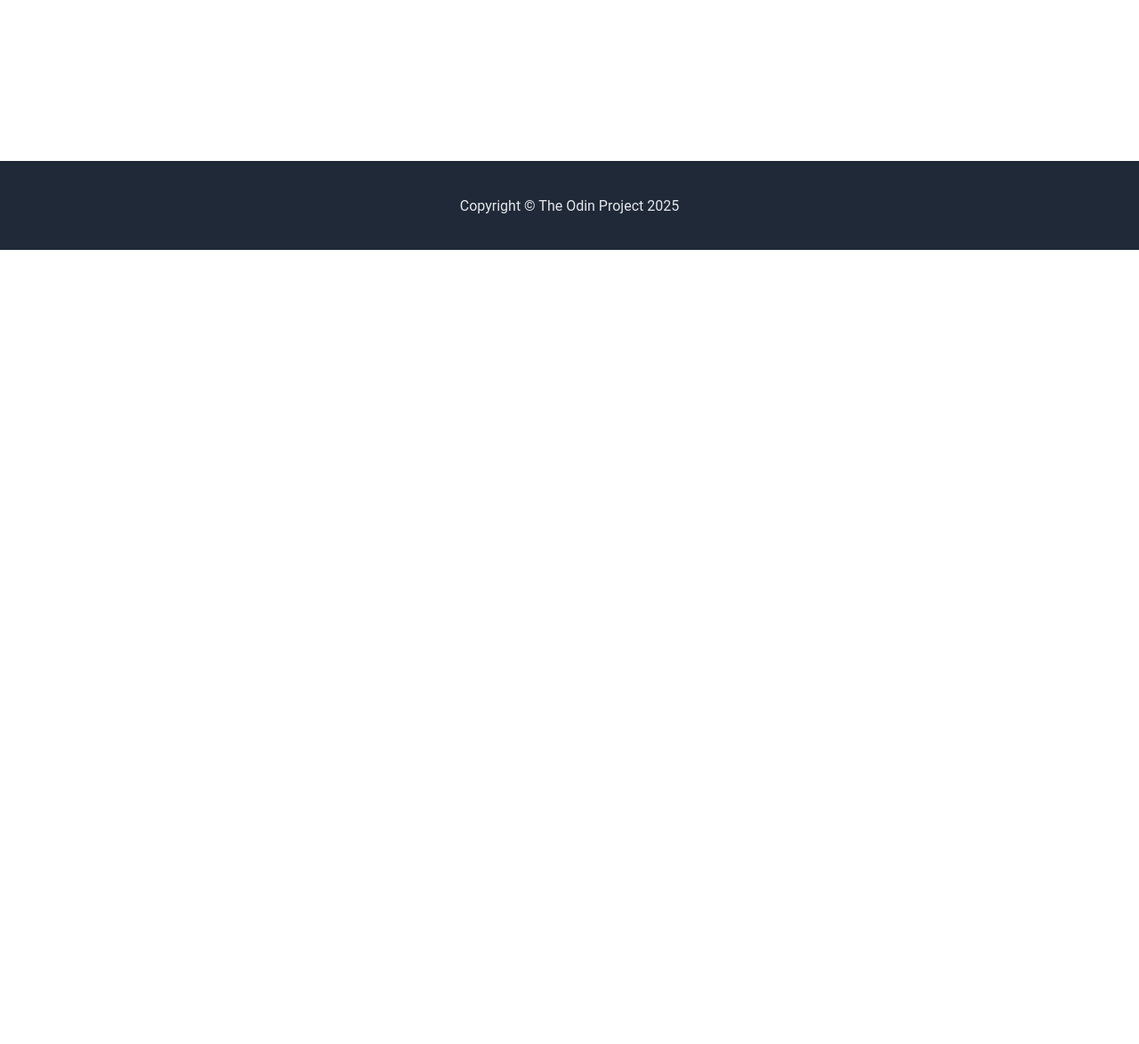
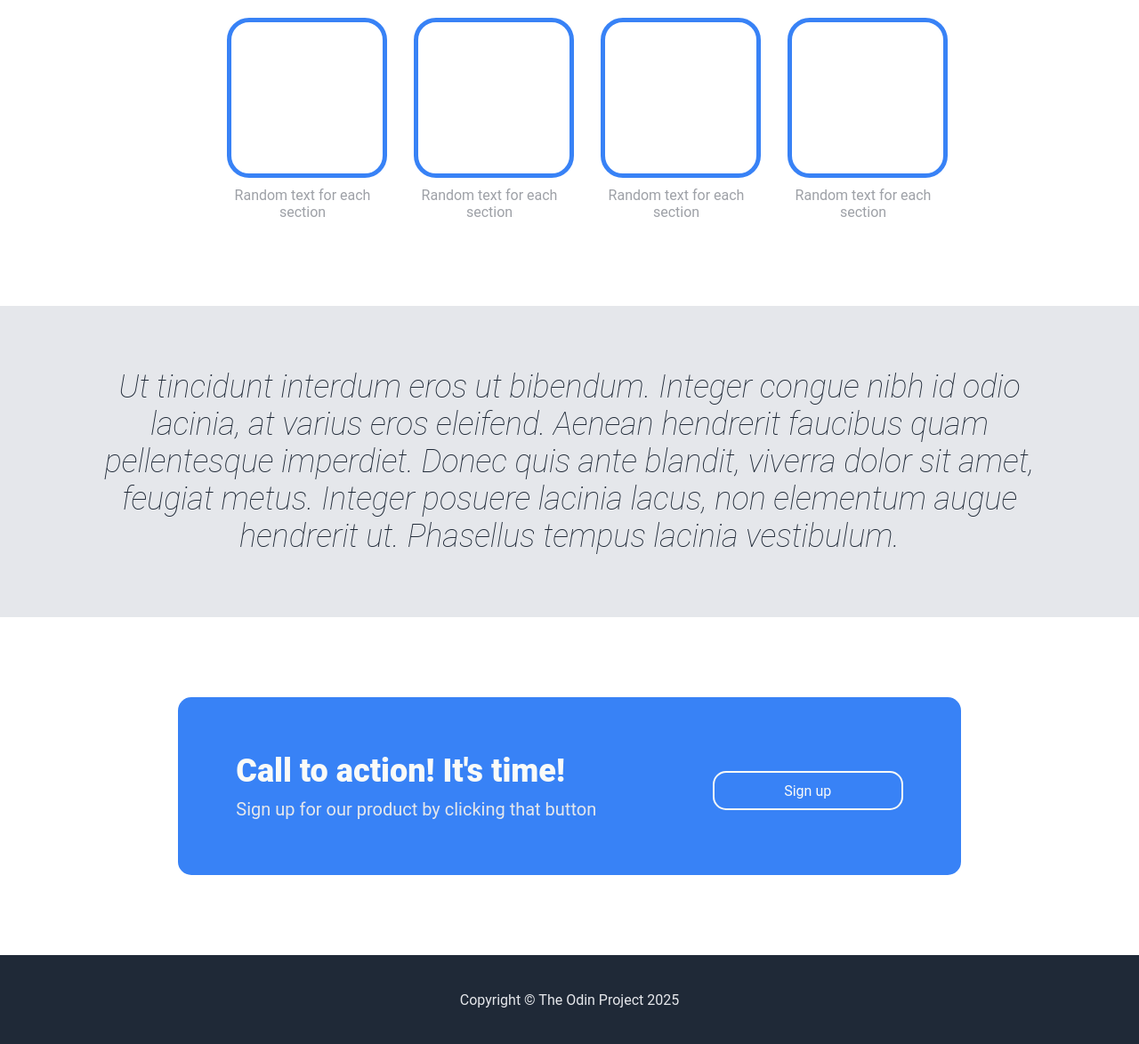
Before and after one commit to yanhackcode15/landingpage, a plain HTML site: page index.html in a window 1280 px wide. Shown: the part 519-1693 px from the top of the page at 89% size. Before the commit the page ends 800 px from the top, so only its background shows below. Drawn offline with Linux system fonts and the light colour scheme.

Commit message:
complete

```diff
--- a/index.css
+++ b/index.css
@@ -53,5 +53,97 @@ body {
 }
 
 .hero {
+    display: flex;
+    padding: 80px 80px 80px 40px;
+    gap: 20px;
+}
 
+.hero .title {
+    font-size: 48px;
+    font-weight: 900;
 }
+.hero img {
+    width: 900px;
+}
+.hero .text {
+    font-size: 18px;
+    margin: 10px 0px;
+    color: #E5E7EB;
+}
+button {
+    all: unset;
+    cursor: pointer;
+    background-color: #3882F6;
+    width: 120px;
+    height: 30px;
+    border-radius: 10px;
+    text-align: center;
+    padding: 2px 10px;
+    margin-top: 10px;
+}
+
+.info {
+    display: flex;
+    flex-direction: column;
+    align-items: center;
+    padding: 70px 0px;
+}
+
+.info .square {
+    height: 170px;
+    width: 170px;
+    border: 5px solid #3882F6;
+    border-radius: 25px;
+    margin: 0px 10px;
+}
+.info .title {
+    color: #1F2937;
+    font-size: 36px;
+    font-weight: 900;
+    margin: 20px;
+}
+.info .text {
+    width: 170px;
+    margin: 0px 10px;
+    color: #9ea1a7;
+    margin: 10px 10px;
+    text-align: center;
+}
+
+.quote {
+    background-color: #E5E7EB;
+    color: #1F2937;
+    font-size: 36px;
+    font-style: italic;
+    font-weight: lighter;
+    text-align: center;
+    padding: 70px 90px;
+}
+
+.signup {
+    background-color: #3882F6;
+    margin: 90px 200px;
+    display: flex;
+    justify-content: space-around;
+    align-items: center;
+    border-radius: 15px;
+    height: 200px;
+}
+.signup .text {
+    color: #E5E7EB;
+    font-size: 20px;
+    padding-top: 10px;
+}
+
+
+.signup .title {
+    font-size: 36px;
+    font-weight: 900;
+}
+.signup button {
+    border: 2px solid #F9FAF8;
+    border-radius: 15px;
+    width: 170px;
+    height: 30px;
+    padding: 5px 20px;
+}
--- a/index.html
+++ b/index.html
@@ -18,19 +18,43 @@
             </ul>
         </div>
         <div class="hero">
-            <div class="title">This website is awesome</div>
-            <div class="text">This website has some subtext that describes this website and add more information to let user know about what it does</div>
-            <button class="button"></button>
-            <img class="hero_image">
+            <div class="left_hero">
+                <div class="title">This website is awesome</div>
+                <div class="text">This website has some subtext that describes this website and add more information to let user know about what it does</div>
+                <button class="button">Sign up</button>
+            </div>
+            <img class="hero_image" src="blank.jpg">
         </div>
         <div class="info">
-
+            <div class="title">Some random info</div>
+            <ul>
+                <li>
+                    <div class="square"></div>
+                    <div class="text">Random text for each section</div>
+                </li>
+                <li>
+                    <div class="square"></div>
+                    <div class="text">Random text for each section</div>
+                </li>
+                <li>
+                    <div class="square"></div>
+                    <div class="text">Random text for each section</div>
+                </li>
+                <li>
+                    <div class="square"></div>
+                    <div class="text">Random text for each section</div>
+                </li>
+            </ul>
         </div>
         <div class="quote">
-
+            Ut tincidunt interdum eros ut bibendum. Integer congue nibh id odio lacinia, at varius eros eleifend. Aenean hendrerit faucibus quam pellentesque imperdiet. Donec quis ante blandit, viverra dolor sit amet, feugiat metus. Integer posuere lacinia lacus, non elementum augue hendrerit ut. Phasellus tempus lacinia vestibulum.
         </div>
         <div class="signup">
-
+            <div>
+                <div class="title">Call to action! It's time!</div>
+                <div class="text">Sign up for our product by clicking that button</div>
+            </div>
+            <button>Sign up</button>
         </div>
     </div>
     <div class="footer">
```
